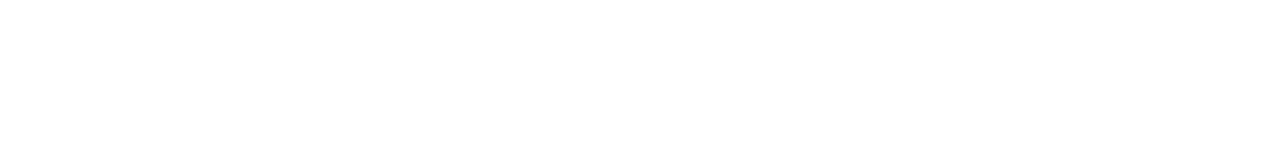
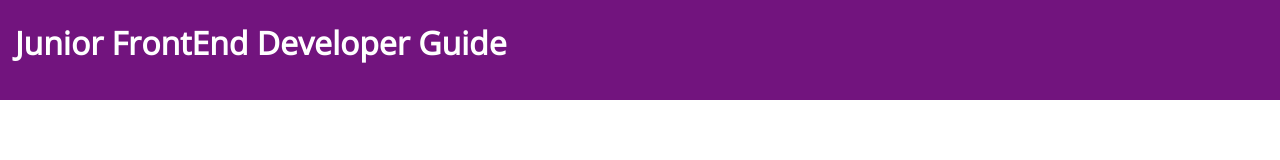
Before and after one commit to luismanuelvivas/FrontEnd-Guide, a website: page index.html in a window 1280 px wide. Drawn offline with nearby package versions, Linux system fonts and the light colour scheme.

Commit message:
some changes in html and css

```diff
--- a/index.html
+++ b/index.html
@@ -4,11 +4,16 @@
     <meta charset="UTF-8">
     <meta http-equiv="X-UA-Compatible" content="IE=edge">
     <meta name="viewport" content="width=device-width, initial-scale=1.0">
-    <title>Junior FrontEnd Guide</title>
+    <link rel="preconnect" href="https://fonts.gstatic.com">
+    <link href="https://fonts.googleapis.com/css2?family=Open+Sans:wght@300&display=swap" rel="stylesheet">
+    <link rel="stylesheet" href="styles/styles.css">
+    <title>Junior FrontEnd Developer Guide</title>
 </head>
 <body>
 
-    <header class="header"></header>
+    <header class="header">
+        <h1>Junior FrontEnd Developer Guide</h1>
+    </header>
 
     <section class="section">
         <aside class="aside"></aside>
--- a/styles/styles.css
+++ b/styles/styles.css
@@ -0,0 +1,18 @@
+body{
+    margin:0;
+    padding:0;
+}
+
+.header{
+    width:100%;
+    height:100px;
+    background: #72147e;
+    display: flex;
+}
+
+.header h1{
+    font-family: 'Open Sans', sans-serif;
+    color :white;
+    align-items: center;
+    margin-left:15px;
+}
```
